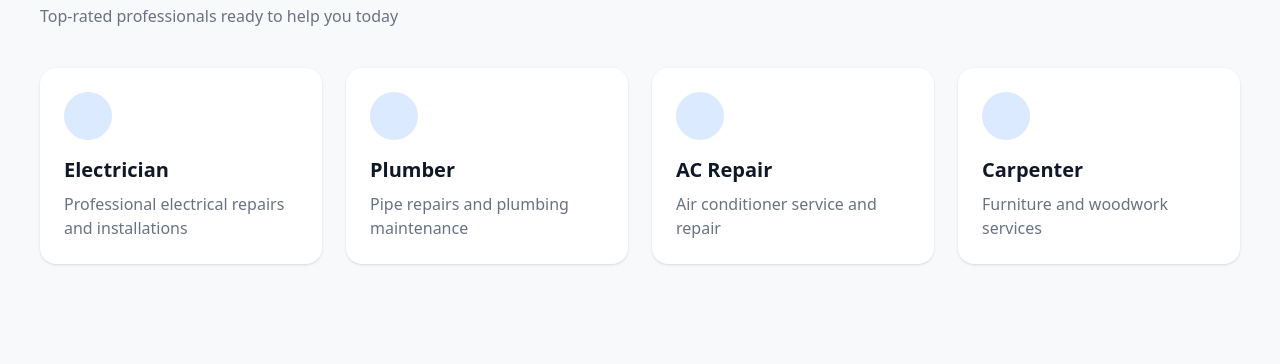
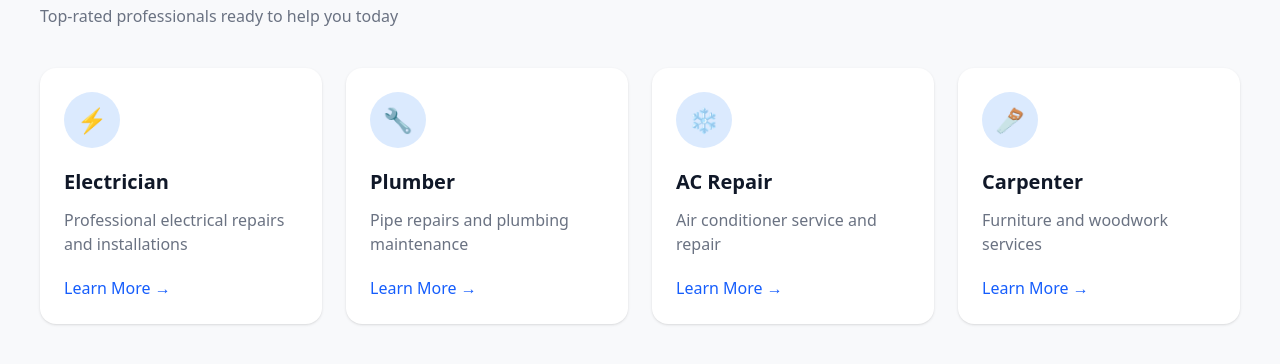
Before and after one commit to abheshm/SkillVerse-Frontend, a Next.js app: page / in a window 1280 px wide. Shown: the part 825-1189 px from the top of the page. Built offline with nearby package versions, Linux system fonts and the light colour scheme.

Commit message:
servicecard props

```diff
--- a/src/components/PopularServices.tsx
+++ b/src/components/PopularServices.tsx
@@ -6,18 +6,22 @@ export default function PopularServices() {
         {
             title: "Electrician",
             description: "Professional electrical repairs and installations",
+            icon: "⚡",
         },
         {
             title: "Plumber",
             description: "Pipe repairs and plumbing maintenance",
+            icon: "🔧",
         },
         {
             title: "AC Repair",
             description: "Air conditioner service and repair",
+            icon: "❄️",
         },
         {
             title: "Carpenter",
             description: "Furniture and woodwork services",
+            icon: "🪚",
         },
     ];
 
@@ -47,6 +51,7 @@ export default function PopularServices() {
                         key={service.title}
                         title={service.title}
                         description={service.description}
+                        icon={service.icon}
                     />
                 ))}
 
--- a/src/components/ServiceCard.tsx
+++ b/src/components/ServiceCard.tsx
@@ -1,24 +1,35 @@
 type ServiceCardProps = {
     title: string;
     description: string;
+    icon: string;
 };
-
 export default function ServiceCard({
     title,
     description,
+    icon,
 }: ServiceCardProps) {
     return (
-    <div className="bg-white p-6 rounded-2xl shadow-sm hover:shadow-md transition">
+        <div className="bg-white p-6 rounded-2xl shadow-sm hover:shadow-xl hover:-translate-y-2 transition duration-300 cursor-pointer">
 
-      <div className="w-12 h-12 bg-blue-100 rounded-full mb-4"></div>
+            <div className="w-14 h-14 bg-blue-100 rounded-full flex items-center justify-center mb-5">
+
+                <span className="text-2xl">
+                    {icon}
+                </span>
+
+            </div>
 
             <h3 className="text-xl font-semibold text-gray-900">
                 {title}
             </h3>
 
-      <p className="text-gray-500 mt-2">
+            <p className="text-gray-500 mt-3">
                 {description}
             </p>
+
+            <button className="mt-5 text-blue-600 font-medium hover:text-blue-700">
+                Learn More →
+            </button>
 
         </div>
     );
```
Lines whose indentation alone changed are shown as unchanged.
